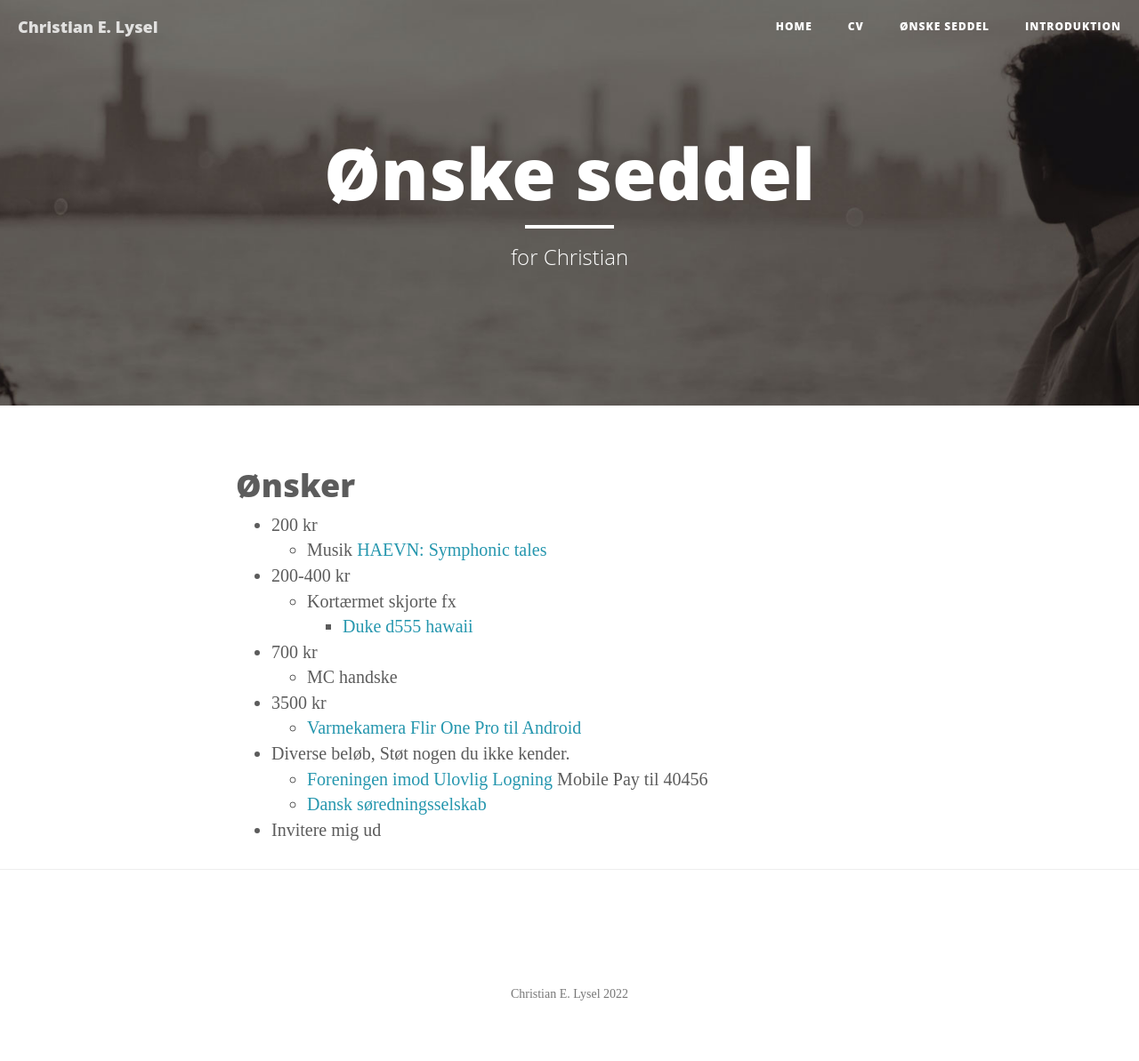
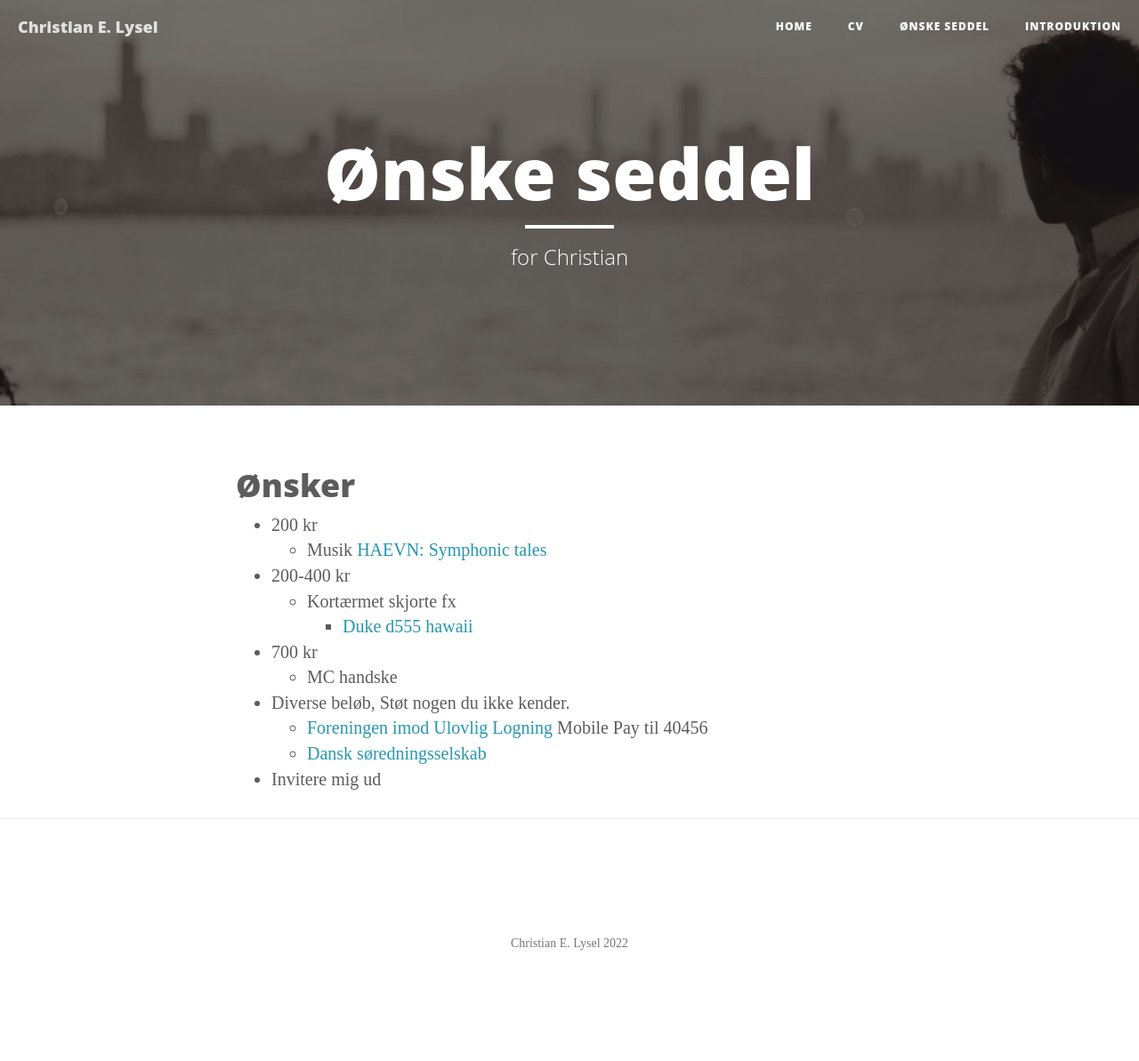
Before and after one commit to clysel/christian.lysel.net, a Jekyll site: the page built from gave.markdown, in a window 1280 px wide. Shown: the whole page at 89% size. Built offline with Jekyll 4.4.1, drawn with Linux system fonts in a browser that asks for light colours; after the commit the page ends 1136 px from its top, so only the background shows below that.

Commit message:
Update gave.markdown

```diff
--- a/gave.markdown
+++ b/gave.markdown
@@ -14,9 +14,6 @@ header-img: "img/about-bg.jpg"
 * 700 kr
   * MC handske
 
-* 3500 kr
-  * [Varmekamera Flir One Pro til Android](https://www.pricerunner.dk/pl/345-4341792/OEvrigt-Elvaerktoej/Flir-ONE-Pro-Android-Sammenlign-Priser)
-
 * Diverse beløb, Støt nogen du ikke kender.
   * [Foreningen imod Ulovlig Logning](https://ulovliglogning.dk/#wannahelp) Mobile Pay til 40456
   * [Dansk søredningsselskab](https://dsrs.dk/stot-os)
```
